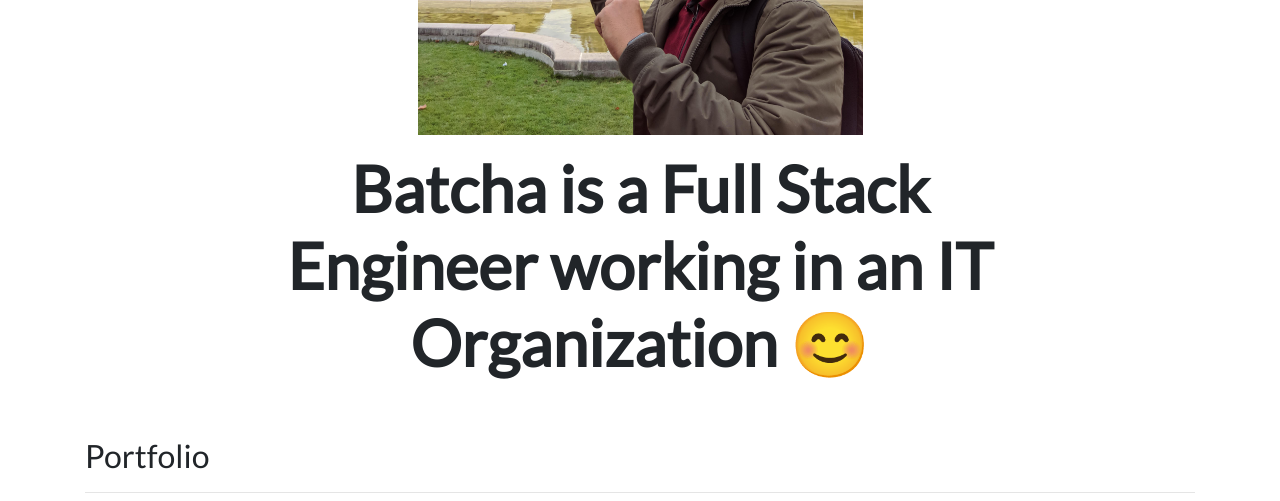
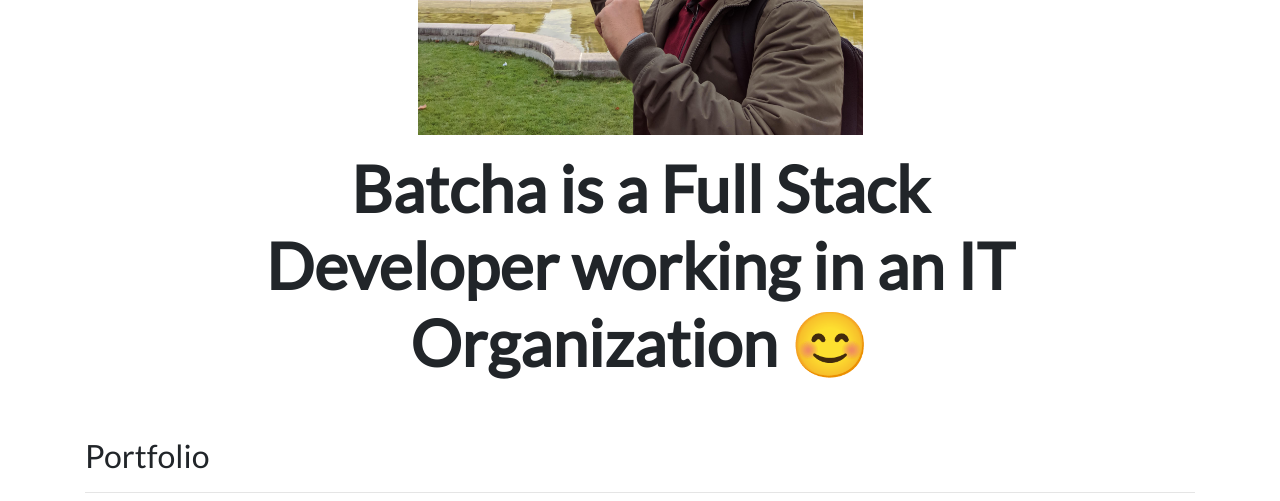
Before and after one commit to batchaashik15/Django-Projects, a Django app: page / in a window 1280 px wide. Shown: the part 529-1030 px from the top of the page. Run offline with Django 3.2, Linux system fonts and the light colour scheme; data comes from the database, SQL or seed files in the repository; some libraries are stand-ins or nearby versions.

Commit message:
created a local settings file created a requirements.txt file Edited the details in the home_page.html

```diff
--- a/Django/personal_portfolio-project/personal_portfolio/settings.py
+++ b/Django/personal_portfolio-project/personal_portfolio/settings.py
@@ -129,3 +129,8 @@ DEFAULT_AUTO_FIELD = 'django.db.models.BigAutoField'
 
 MEDIA_URL = '/media/'
 MEDIA_ROOT = BASE_DIR / 'media'
+
+try:
+    from .local_settings import *
+except ImportError:
+    print("Looks like no local file. you must be on Production")
--- a/Django/personal_portfolio-project/portfolio/templates/portfolio/home_page.html
+++ b/Django/personal_portfolio-project/portfolio/templates/portfolio/home_page.html
@@ -12,7 +12,7 @@
 
 <div class="row justify-content-center mb-3">
   <div class="col-md-9 text-center">
-    <h1 id="hometext" class="font-weight-bold">Batcha is a Full Stack Engineer working in an IT Organization 😊</h1>
+    <h1 id="hometext" class="font-weight-bold">Batcha is a Full Stack Developer working in an IT Organization 😊</h1>
   </div>
 </div>
 
```
Also changed, not shown: Django/personal_portfolio-project/requirements.txt (added, +246 -0 lines).
